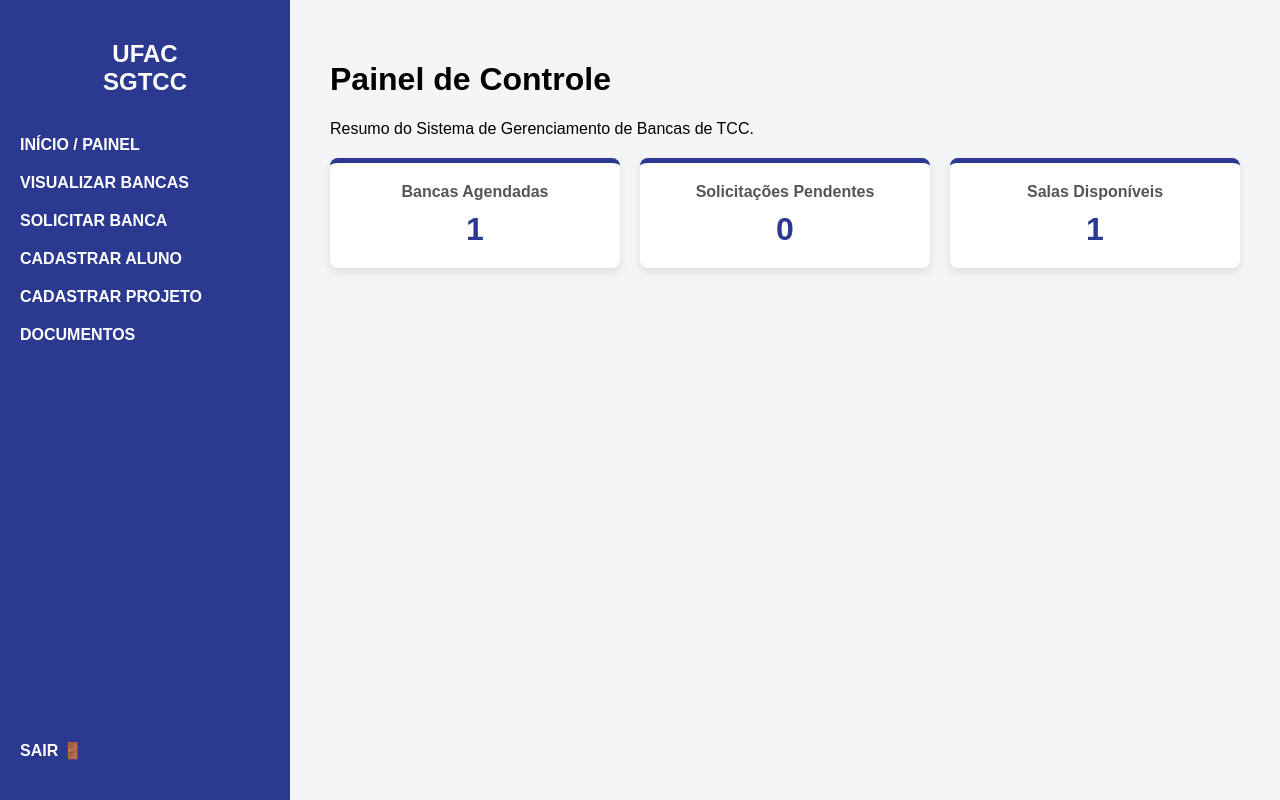
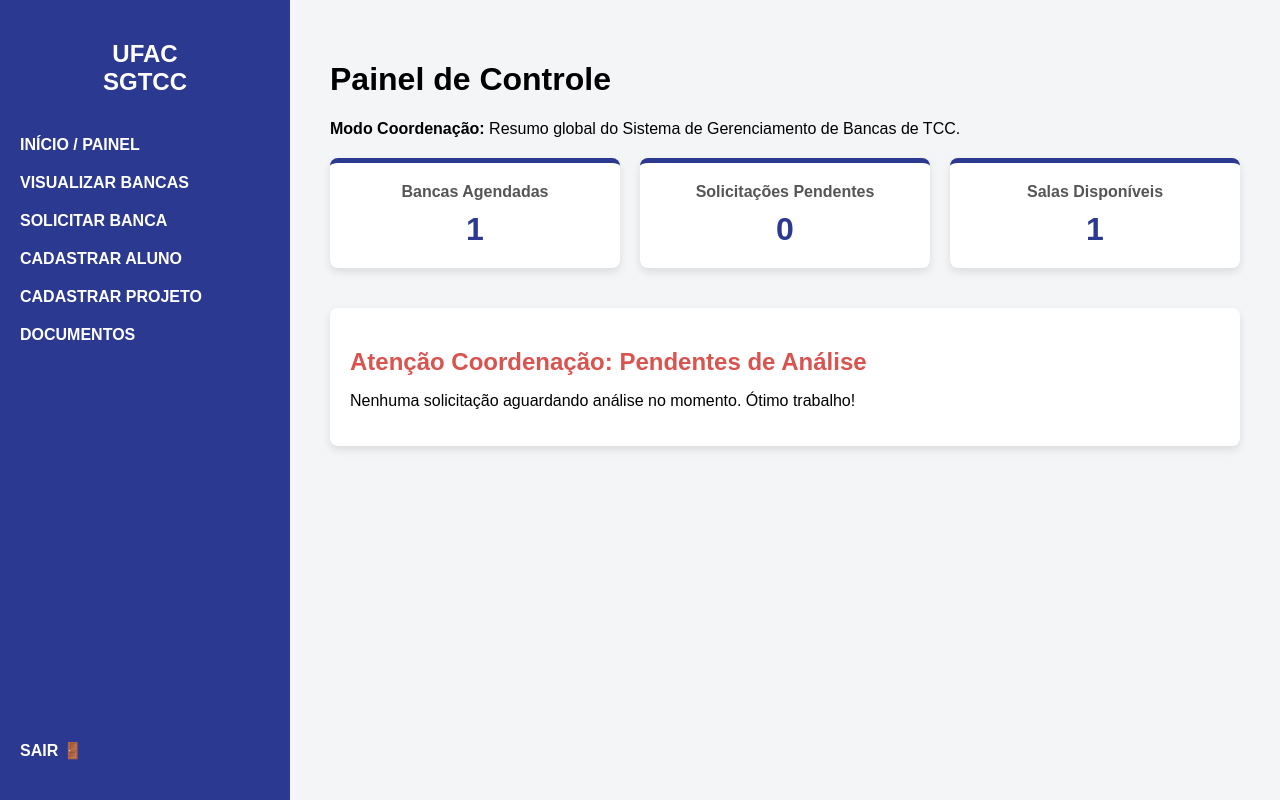
Before and after one commit to Brenndo-l/EstagioSupervisionadoBANCA_TCC, a Django app: page /dashboard/ in a window 1280 px wide. Run offline with Django 5.2, Linux system fonts and the light colour scheme; a user stored in the database is signed in; data comes from the database, SQL or seed files in the repository; both versions use the stored data as it was after the commit; tables that the repository leaves empty hold one stand-in row (values such as "Sample post").

Commit message:
feat: historico de solicitações e sistema de aprovamento.

```diff
--- a/bancasapp/urls.py
+++ b/bancasapp/urls.py
@@ -11,4 +11,5 @@ urlpatterns = [
     path('solicitar/', views.solicitar_banca, name='solicitar_banca'),
     path('cadastrar/aluno/', views.cadastrar_aluno, name='cadastrar_aluno'),
     path('cadastrar/projeto/', views.cadastrar_projeto, name='cadastrar_projeto'),
+    path('avaliar/<int:solicitacao_id>/<str:acao>/', views.avaliar_solicitacao, name='avaliar_solicitacao'),
 ]
--- a/bancasapp/views.py
+++ b/bancasapp/views.py
@@ -1,4 +1,4 @@
-from django.shortcuts import render, redirect
+from django.shortcuts import render, redirect, get_object_or_404
 from .forms import SolicitacaoBancaForm, DiscenteForm, ProjetoTCCForm
 from .models import pUsuario, SolicitacaoAgendamento, BancaTCC, EspacoFisico
 from django.contrib.auth import authenticate, login
@@ -8,16 +8,39 @@ from django.contrib.auth.decorators import login_required
 # 1. Tela inicial do sistema (Dashboard com os botões principais)
 @login_required(login_url='login')
 def dashboard(request):
-    qtd_solicitacoes = SolicitacaoAgendamento.objects.filter(status='EM_ANÁLISE').count()
-    qtd_bancas = BancaTCC.objects.count()
-    qtd_salas = EspacoFisico.objects.count()
+    # O Django verifica se quem está logado é o administrador (Coordenação)
+    is_coordenacao = request.user.is_superuser
 
-    # Empacota esses números para enviar para o HTML
+    if is_coordenacao:
+        # Visão da Coordenação: Vê o total de TODOS
+        total_bancas = BancaTCC.objects.count()
+        total_pendentes = SolicitacaoAgendamento.objects.filter(status='EM_ANÁLISE').count()
+
+        # Pega as últimas 5 solicitações para mostrar na tela inicial da coordenação
+        ultimos_pedidos = SolicitacaoAgendamento.objects.filter(status='EM_ANÁLISE').order_by('-id')[:5]
+    else:
+        # Visão do Professor: Vê apenas os SEUS números
+        try:
+            perfil_logado = request.user.pusuario
+            total_bancas = SolicitacaoAgendamento.objects.filter(usuario_solicitante=perfil_logado, status='APROVADA').count()
+            total_pendentes = SolicitacaoAgendamento.objects.filter(usuario_solicitante=perfil_logado, status='EM_ANÁLISE').count()
+        except:
+            total_bancas = 0
+            total_pendentes = 0
+
+        ultimos_pedidos = None # Professor não precisa dessa lista no painel inicial
+
+    # Quantidade de salas é igual para todos
+    total_salas = EspacoFisico.objects.count()
+
     contexto = {
-        'qtd_solicitacoes': qtd_solicitacoes,
-        'qtd_bancas': qtd_bancas,
-        'qtd_salas': qtd_salas,
+        'total_bancas': total_bancas,
+        'total_pendentes': total_pendentes,
+        'total_salas': total_salas,
+        'is_coordenacao': is_coordenacao,
+        'ultimos_pedidos': ultimos_pedidos,
     }
+
     return render(request, 'dashboard.html', contexto)
 
 # 2. Tela onde aparecem as bancas já marcadas
@@ -107,3 +130,22 @@ def login_view(request):
             })
 
     return render(request=request, template_name= 'login.html')
+
+@login_required(login_url='login')
+def avaliar_solicitacao(request, solicitacao_id, acao):
+    # Trava de segurança: Se não for a coordenação tentando acessar esse link, devolve pro painel
+    if not request.user.is_superuser:
+        return redirect('dashboard')
+
+    # Busca o pedido específico no banco de dados
+    solicitacao = get_object_or_404(SolicitacaoAgendamento, id=solicitacao_id)
+
+    # Altera o status dependendo do botão que foi clicado
+    if acao == 'aprovar':
+        solicitacao.status = 'APROVADA'
+    elif acao == 'recusar':
+        solicitacao.status = 'RECUSADA'
+
+    # Salva no banco de dados e recarrega o painel
+    solicitacao.save()
+    return redirect('dashboard')
--- a/templates/dashboard.html
+++ b/templates/dashboard.html
@@ -1,23 +1,58 @@
 {% extends 'base.html' %}
 
 {% block content %}
-    <h1>Painel de Controle</h1>
-    <p>Resumo do Sistema de Gerenciamento de Bancas de TCC.</p>
+    <div class="dashboard-header">
+        <h1>Painel de Controle</h1>
 
+        <!-- Mensagem de boas-vindas dinâmica -->
+        {% if is_coordenacao %}
+            <p><strong>Modo Coordenação:</strong> Resumo global do Sistema de Gerenciamento de Bancas de TCC.</p>
+        {% else %}
+            <p>Resumo dos seus agendamentos de Bancas de TCC.</p>
+        {% endif %}
+    </div>
+
+    <!-- Os cards de números continuam iguais -->
     <div class="dashboard-cards">
         <div class="card">
             <h3>Bancas Agendadas</h3>
-            <p>{{ qtd_bancas }}</p>
+            <p>{{ total_bancas }}</p>
         </div>
-
         <div class="card">
             <h3>Solicitações Pendentes</h3>
-            <p>{{ qtd_solicitacoes }}</p>
+            <p>{{ total_pendentes }}</p>
         </div>
-
         <div class="card">
             <h3>Salas Disponíveis</h3>
-            <p>{{ qtd_salas }}</p>
+            <p>{{ total_salas }}</p>
         </div>
     </div>
+
+    {% if is_coordenacao %}
+        <div class="coordenacao-panel" style="margin-top: 40px; background-color: white; padding: 20px; border-radius: 8px; box-shadow: 0 4px 8px rgba(0,0,0,0.1);">
+            <h2 style="color: #d9534f; margin-bottom: 15px;">Atenção Coordenação: Pendentes de Análise</h2>
+
+            {% if ultimos_pedidos %}
+                <ul style="list-style: none; padding: 0;">
+                    {% for pedido in ultimos_pedidos %}
+                        <li style="padding: 10px; border-bottom: 1px solid #eee; display: flex; justify-content: space-between; align-items: center;">
+                            <span><strong>{{ pedido.projeto_tcc.titulo }}</strong> - Solicitado para: {{ pedido.opcao_data_inicio|date:"d/m/Y H:i" }}</span>
+
+                            <!-- Grupo de botões e status -->
+                            <div>
+                                <span class="status-badge status-analise" style="background-color: #f0ad4e; padding: 4px 8px; border-radius: 12px; color: white; font-size: 12px; margin-right: 15px;">Pendente</span>
+
+                                <!-- Botões que chamam a URL dinâmica que criamos -->
+                                <a href="{% url 'avaliar_solicitacao' pedido.id 'aprovar' %}" style="text-decoration: none; background-color: #5cb85c; color: white; padding: 6px 12px; border-radius: 5px; font-size: 12px; font-weight: bold; margin-right: 5px;">Aprovar ✔️</a>
+
+                                <a href="{% url 'avaliar_solicitacao' pedido.id 'recusar' %}" style="text-decoration: none; background-color: #d9534f; color: white; padding: 6px 12px; border-radius: 5px; font-size: 12px; font-weight: bold;">Recusar ❌</a>
+                            </div>
+                        </li>
+                    {% endfor %}
+                </ul>
+            {% else %}
+                <p>Nenhuma solicitação aguardando análise no momento. Ótimo trabalho!</p>
+            {% endif %}
+        </div>
+    {% endif %}
 {% endblock %}
```
Also changed, not shown: db.sqlite3.
